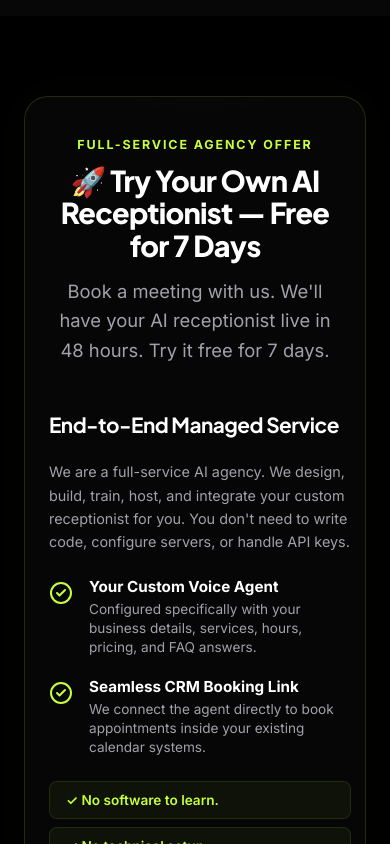
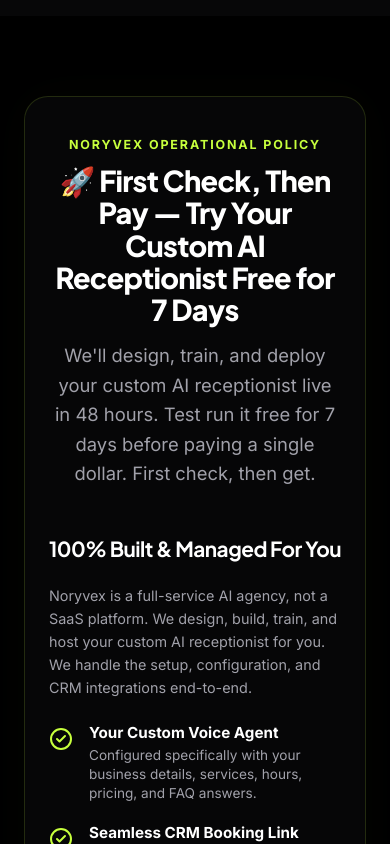
Before and after one commit to RaziCoder213/noryvex, a React (Vite) app: page / in a window 390 px wide. Shown: the part 6720-7564 px from the top of the page. Built offline with nearby package versions, Linux system fonts and the light colour scheme.

Commit message:
Style: Fix footer mobile responsiveness alignment, enable tagline scroll reveal tagline animation on mobile, rebrand trial to first check then pay policy

```diff
--- a/index.html
+++ b/index.html
@@ -553,9 +553,9 @@
           </ul>
         </section>
         <section>
-          <h2>🚀 Try Your Own AI Receptionist — Free for 7 Days</h2>
-          <p>Book a meeting with us. We'll have your AI receptionist live in 48 hours. Try it free for 7 days.</p>
-          <p>We'll set up a fully customized AI receptionist for your business in just 48 hours. No software to learn, no technical setup, and no complicated dashboards. Just book a short meeting, tell us about your business, and we'll handle the rest.</p>
+          <h2>🚀 First Check, Then Pay — Try Your Custom AI Receptionist Free for 7 Days</h2>
+          <p>We'll design, train, and deploy your custom AI receptionist live in 48 hours. Test run it free for 7 days before paying a single dollar. First check, then get.</p>
+          <p>Noryvex is a full-service AI agency, not a SaaS platform. We design, build, train, and host your custom AI receptionist for you. We handle the setup, configuration, and CRM integrations end-to-end.</p>
           <h3>Your AI Receptionist will be trained on:</h3>
           <ul>
             <li>Your business</li>
--- a/src/components/Footer.jsx
+++ b/src/components/Footer.jsx
@@ -123,7 +123,7 @@ export default function Footer({ setActivePage, addToast }) {
 
         .footer-container {
           display: grid;
-          grid-template-columns: 1.5fr 2fr;
+          grid-template-columns: 1.2fr 2.5fr;
           gap: 64px;
           margin-bottom: 64px;
         }
@@ -178,7 +178,7 @@ export default function Footer({ setActivePage, addToast }) {
 
         .footer-links-grid {
           display: grid;
-          grid-template-columns: repeat(3, 1fr);
+          grid-template-columns: repeat(4, 1fr);
           gap: 32px;
           text-align: left;
         }
@@ -275,32 +275,39 @@ export default function Footer({ setActivePage, addToast }) {
             gap: 48px;
           }
           .footer-brand-section {
-            align-items: center;
-            text-align: center;
+            align-items: flex-start;
+            text-align: left;
           }
           .footer-desc {
             max-width: 100%;
           }
           .footer-links-grid {
-            grid-template-columns: repeat(3, 1fr);
-            justify-items: center;
-            text-align: center;
+            grid-template-columns: repeat(2, 1fr);
+            justify-items: start;
+            text-align: left;
+            gap: 24px;
           }
           .footer-btn-link, .footer-link {
-            text-align: center;
-            margin: 0 auto;
+            text-align: left;
+            margin: 0;
           }
         }
 
         @media (max-width: 600px) {
           .footer-links-grid {
             grid-template-columns: 1fr;
-            gap: 32px;
+            gap: 24px;
           }
           .footer-bottom-container {
             flex-direction: column;
             gap: 16px;
-            text-align: center;
+            align-items: flex-start;
+            text-align: left;
+          }
+          .legal-links {
+            flex-direction: column;
+            gap: 12px;
+            align-items: flex-start;
           }
         }
 
--- a/src/pages/Home.jsx
+++ b/src/pages/Home.jsx
@@ -167,10 +167,6 @@ export default function Home({ setActivePage }) {
   // Scroll-driven tagline word-by-word reveal progress
   useEffect(() => {
     const handleScroll = () => {
-      if (window.innerWidth <= 768) {
-        setTaglineProgress(1.0);
-        return;
-      }
       const parent = taglineSectionRef.current;
       if (!parent) return;
 
@@ -456,20 +452,20 @@ export default function Home({ setActivePage }) {
         <div className="container">
           <div className="trial-offer-card glass-card">
             <div className="trial-offer-header">
-              <span className="section-tag txt-slide">Full-Service Agency Offer</span>
-              <h2 className="trial-offer-title">🚀 Try Your Own AI Receptionist — Free for 7 Days</h2>
+              <span className="section-tag txt-slide">Noryvex Operational Policy</span>
+              <h2 className="trial-offer-title">🚀 First Check, Then Pay — Try Your Custom AI Receptionist Free for 7 Days</h2>
               <p className="trial-offer-subtitle">
-                Book a meeting with us. We'll have your AI receptionist live in 48 hours. Try it free for 7 days.
+                We'll design, train, and deploy your custom AI receptionist live in 48 hours. Test run it free for 7 days before paying a single dollar. First check, then get.
               </p>
             </div>
 
             <div className="trial-offer-grid">
               {/* Left Column: What we train */}
               <div className="trial-info-panel">
-                <h3 className="panel-title">End-to-End Managed Service</h3>
+                <h3 className="panel-title">100% Built &amp; Managed For You</h3>
                 <p style={{ fontSize: '0.9rem', color: 'var(--text-gray)', marginBottom: '24px', lineHeight: '1.6' }}>
-                  We are a full-service AI agency. We design, build, train, host, and integrate your custom receptionist for you.
-                  You don't need to write code, configure servers, or handle API keys.
+                  Noryvex is a full-service AI agency, not a SaaS platform. We design, build, train, and host your custom AI receptionist for you.
+                  We handle the setup, configuration, and CRM integrations end-to-end.
                 </p>
                 <ul className="panel-list" style={{ marginBottom: '24px' }}>
                   <li>
@@ -1546,32 +1542,25 @@ export default function Home({ setActivePage }) {
           will-change: opacity, transform;
         }
 
+        @media (max-width: 1024px) {
+          .nrx-tagline-sticky-wrapper {
+            top: 66px;
+            height: calc(100vh - 66px);
+          }
+        }
+
         @media (max-width: 768px) {
           .nrx-tagline-sticky-parent {
-            height: auto !important;
-            padding: 100px 0;
+            height: 200vh !important;
+            background: linear-gradient(180deg, var(--bg-dark) 0%, #000 100%);
           }
           .nrx-tagline-sticky-wrapper {
-            position: relative !important;
-            height: auto !important;
-          }
-          .nrx-kinetic-line {
-            opacity: 1 !important;
-            transform: none !important;
-            color: rgba(255, 255, 255, 0.95);
-            -webkit-text-stroke: 0px transparent;
-          }
-          .nrx-kinetic-accent {
-            color: transparent !important;
+            position: sticky !important;
           }
           .nrx-kinetic-sub {
-            opacity: 1 !important;
-            transform: none !important;
             margin-top: 24px;
           }
           .nrx-tagline-btn-wrap {
-            opacity: 1 !important;
-            transform: none !important;
             margin-top: 16px;
           }
         }
```
